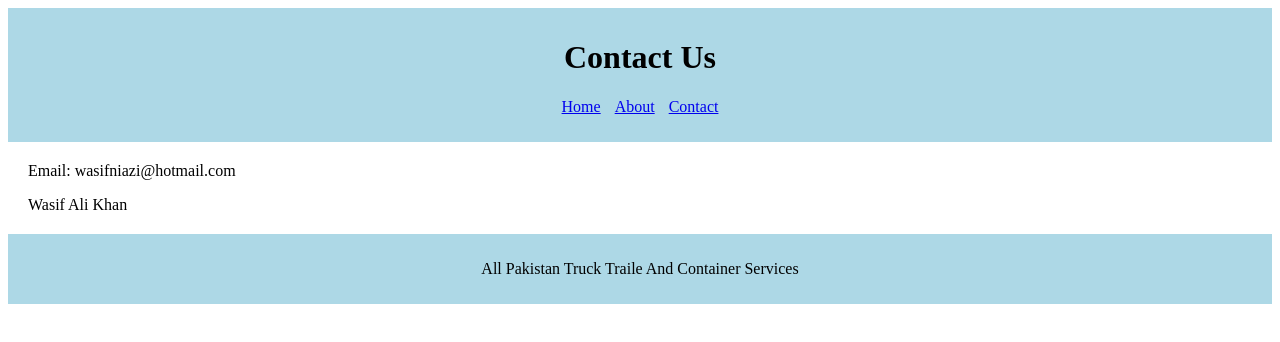
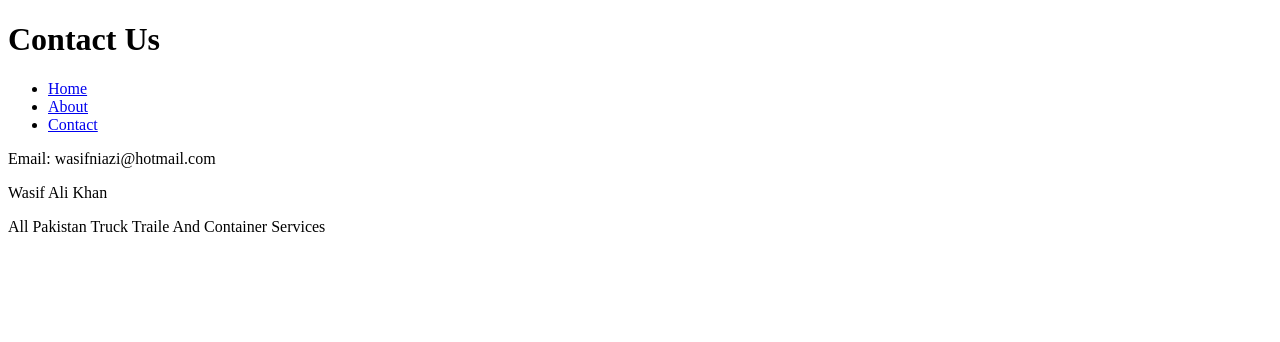
Before and after one commit to WasifKhanNiazi/WasifMovers, a plain HTML site: page contact.html in a window 1280 px wide. Drawn offline with Linux system fonts and the light colour scheme.

Commit message:
Update contact.html

```diff
--- a/contact.html
+++ b/contact.html
@@ -2,12 +2,6 @@
 <html>
 <head>
     <title>Contact</title>
-    <style>
-        header, footer {background-color: lightblue; padding: 10px; text-align: center;}
-        nav ul {list-style-type: none; padding: 0;}
-        nav ul li {display: inline; margin: 5px;}
-        section {margin: 20px;}
-    </style>
 </head>
 <body>
     <header>
```
